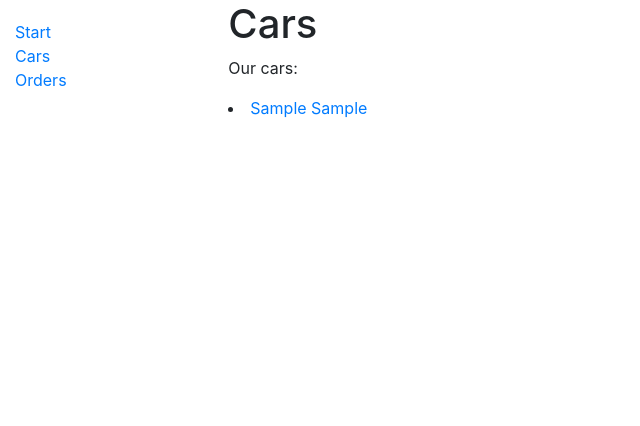
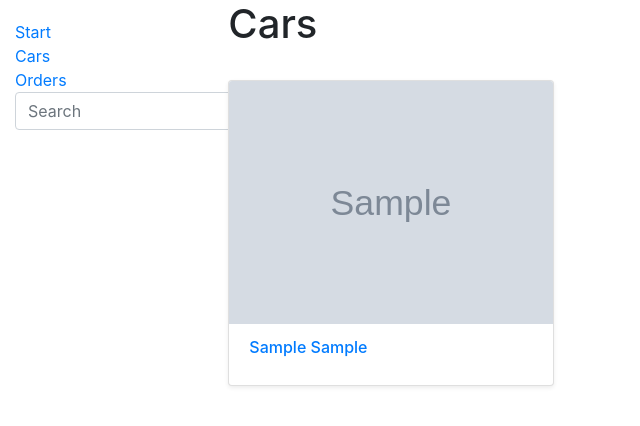
Before and after one commit to TomonyteReda/Django-Projects, a Django app: page /autoservice/cars/ in a window 1280 px wide. Shown: the top 426 px of the page, without its empty margins (0-640 px from the left). Run offline with Django 3.2, Linux system fonts and the light colour scheme; tables that the repository leaves empty hold one stand-in row (values such as "Sample post"); grey boxes marked "Sample" are stand-in pictures; some libraries are stand-ins or nearby versions.

Commit message:
6 pamoka

```diff
--- a/Autoservice/mysite/autoservice/admin.py
+++ b/Autoservice/mysite/autoservice/admin.py
@@ -15,7 +15,7 @@ class OrderAdmin(admin.ModelAdmin):
 
 
 class CarAdmin(admin.ModelAdmin):
-    list_display = ('client', 'car_model', 'country_registration_no', 'vin_code')
+    list_display = ('car_model', 'client', 'country_registration_no', 'vin_code')
     list_filter = ('client', 'car_model__car_brand', 'car_model__car_model')
     search_fields = ('country_registration_no', 'vin_code')
 
--- a/Autoservice/mysite/autoservice/models.py
+++ b/Autoservice/mysite/autoservice/models.py
@@ -24,6 +24,7 @@ class Car(models.Model):
                               max_length=100,
                               null=False,
                               help_text='Client name and surname')
+    car_photo = models.ImageField('Car Photo', upload_to='car_photos', null=True)
 
     def __str__(self):
         return f'{self.country_registration_no} {self.car_model} {self.vin_code} {self.client}'
@@ -74,7 +75,7 @@ class Order(models.Model):
         ordering = ['order_date']
 
     def __str__(self):
-        return f'{self.id} ({self.order_date}) ({self.car.car_model})'
+        return f'{self.id} ({self.order_date}) ({self.car.car_model}) ({self.car.car_model})'
 
     class Meta:
         verbose_name = 'Order'
--- a/Autoservice/mysite/autoservice/templates/base.html
+++ b/Autoservice/mysite/autoservice/templates/base.html
@@ -20,6 +20,11 @@
           <li><a href="{% url 'index' %}">Start</a></li>
           <li><a href="{% url 'cars' %}">Cars</a></li>
           <li><a href="{% url 'orders' %}">Orders</a></li>
+          <li>
+            <form action="{% url 'search' %}" method="get" class="form-inline my-2 my-md-0">
+            <input name="query" class="form-control" type="text" placeholder="Search">
+          </form>
+        </li>
         </ul>
      {% endblock %}
       </div>
--- a/Autoservice/mysite/autoservice/templates/car.html
+++ b/Autoservice/mysite/autoservice/templates/car.html
@@ -5,6 +5,7 @@
     <h4>{{ car.car_model }}</h4>
     <hr/>
     <h1>Car details:</h1>
+    <img src="{{ car.car_photo.url }}" style="margin-bottom: 20px;">
     </hr>
         <p><strong>Owner:</strong> {{ car.client }}</p>
         <p><strong>Country Code:</strong> {{ car.country_registration_no }}</p>
--- a/Autoservice/mysite/autoservice/templates/cars.html
+++ b/Autoservice/mysite/autoservice/templates/cars.html
@@ -1,9 +1,46 @@
 {% extends "base.html" %}
 
 {% block content %}
-  <h1>Cars</h1>
-  <p>Our cars:</p>
-  {% for car in cars %}
-    <li><a href="{% url 'car' car.id %}">{{car.car_model}}</a></li>
-    {% endfor %}
+ {% load static %}
+    <h1>Cars</h1></br>
+    {% if cars %}
+    <div class="row">
+      {% for car in cars %}
+        <div class="col-md-4 d-flex align-items-stretch">
+          <div class="card mb-4 shadow-sm">
+            {% if car.car_photo %}
+              <img src="{{ car.car_photo.url }}" class="card-img-top" alt="...">
+            {% else %}
+              <img src="{% static 'img/no-image.png' %}" class="card-img-top">
+            {% endif %}
+            <div class="card-body">
+                <h6 class="card-subtitle mb-2 text-muted"><a href="{{ car.id }}">{{ car.car_model }}</a></h6>
+            </div>
+          </div>
+        </div>
+      {% endfor %}
+    </div>
+    {% else %}
+      <p>There are no cars to show</p>
+    {% endif %}
+<div class="container pages">
+    <nav aria-label="...">
+        {% if cars.has_other_pages %}
+            <ul class="pagination pagination-sm justify-content-end">
+                {% for i in cars.paginator.page_range %}
+                    {% if cars.number == i %}
+                        <li class="page-item active">
+                            <a class="page-link href">{{ i }}</a>
+                        </li>
+                    {% else %}
+                        <li class="page-item">
+                            <a class="page-link" href="?page={{ i }}">{{ i }}</a>
+                        </li>
+                    {% endif %}
+                {% endfor %}
+            </ul>
+        {% endif %}
+    </nav>
+</div>
+
 {% endblock %}
--- a/Autoservice/mysite/autoservice/urls.py
+++ b/Autoservice/mysite/autoservice/urls.py
@@ -8,4 +8,5 @@ urlpatterns = [
     path('cars/<int:car_id>', views.car, name='car'),
     path('orders/', views.OrderListView.as_view(), name='orders'),
     path('orders/<int:pk>', views.OrderDetailView.as_view(), name='order_details'),
+    path('search/', views.search, name='search'),
 ]
--- a/Autoservice/mysite/autoservice/views.py
+++ b/Autoservice/mysite/autoservice/views.py
@@ -3,6 +3,9 @@ from django.http import HttpResponse
 from .models import Car, Service, Order, OrderLine
 from django.shortcuts import render, get_object_or_404
 from django.views import generic
+from django.core.paginator import Paginator
+from django.db.models import Q
+
 
 
 def index(request):
@@ -27,7 +30,9 @@ def index(request):
 
 
 def cars(request):
-    cars = Car.objects.all()
+    paginator = Paginator(Car.objects.all(), 1)
+    page_number = request.GET.get('page')
+    cars = paginator.get_page(page_number)
     context = {
         'cars': cars
     }
@@ -43,13 +48,23 @@ def car(request, car_id):
 
 class OrderListView(generic.ListView):
     model = Order
+    paginate_by = 1
     context_object_name = 'order_list'
     template_name = 'order_list.html'
 
     def get_queryset(self):
-        return Order.objects.filter(status='p')
+        orders = Order.objects.filter(status='p')
+        return orders
 
 
 class OrderDetailView(generic.DetailView):
     model = Order
     template_name = 'order_detail.html'
+
+
+def search(request):
+    query = request.GET.get('query')
+    search_results = Car.objects.filter(Q(client__icontains=query) | Q(car_model__car_brand__icontains=query)
+                                        | Q(country_registration_no__icontains=query) | Q(vin_code__icontains=query) \
+                                        | Q(car_model__car_model__icontains=query))
+    return render(request, 'search.html', {'cars': search_results, 'query': query})
--- a/Autoservice/mysite/mysite/settings.py
+++ b/Autoservice/mysite/mysite/settings.py
@@ -125,3 +125,7 @@ STATIC_URL = '/static/'
 # https://docs.djangoproject.com/en/3.2/ref/settings/#default-auto-field
 
 DEFAULT_AUTO_FIELD = 'django.db.models.BigAutoField'
+
+MEDIA_ROOT = os.path.join(BASE_DIR, 'library/media')
+
+MEDIA_URL = '/media/'
--- a/Autoservice/mysite/mysite/urls.py
+++ b/Autoservice/mysite/mysite/urls.py
@@ -23,4 +23,5 @@ urlpatterns = [
     path('autoservice/', include('autoservice.urls')),
     path('admin/', admin.site.urls),
     path('', RedirectView.as_view(url='autoservice/', permanent=True)),
-] + static(settings.STATIC_URL, document_root=settings.STATIC_ROOT)
+] + (static(settings.STATIC_URL, document_root=settings.STATIC_ROOT)
++ static(settings.MEDIA_URL, document_root=settings.MEDIA_ROOT))
```
Also changed, not shown: Autoservice/mysite/autoservice/templates/order_list.html (+18 -1 lines), Autoservice/mysite/autoservice/templates/search.html (added, +18 -0 lines), Autoservice/mysite/autoservice/migrations/0003_car_car_photo.py (added), Autoservice/mysite/library/media/car_photos/download.jfif (added), Autoservice/mysite/library/media/car_photos/download_1.jfif (added), Autoservice/mysite/library/media/car_photos/download_2.jfif (added), Autoservice/mysite/library/media/car_photos/photo-1525609004556-c46c7d6cf023.jfif (added).
